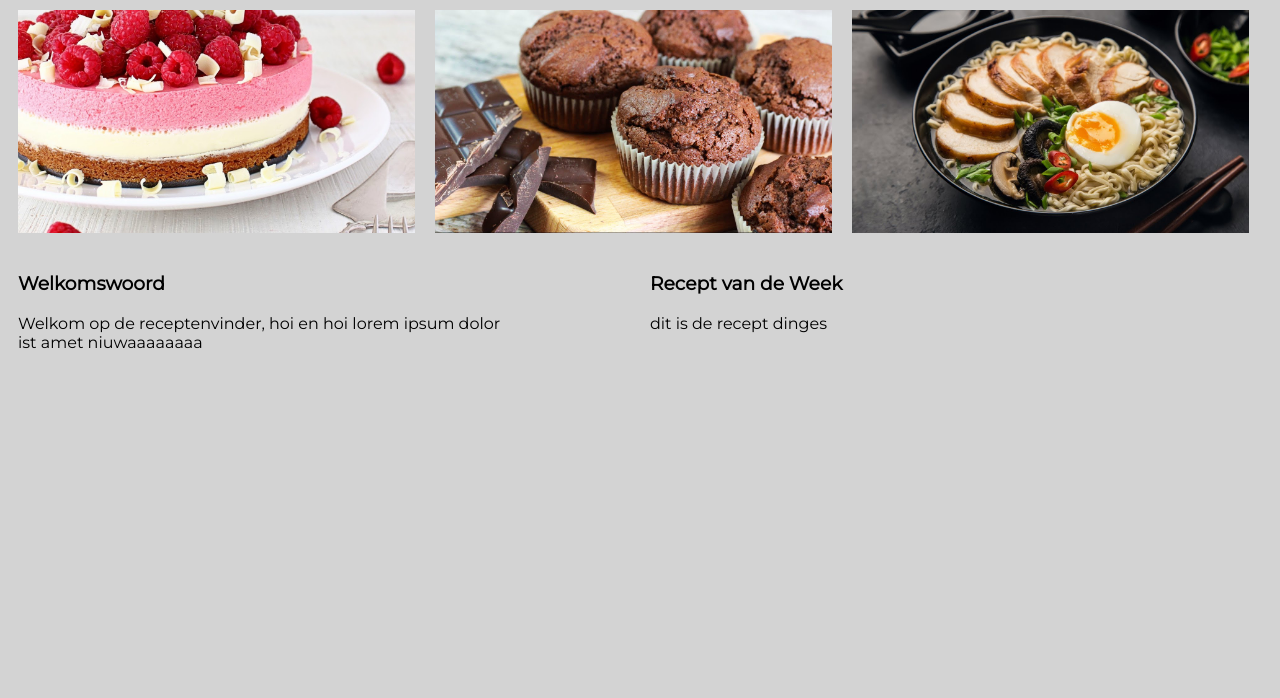
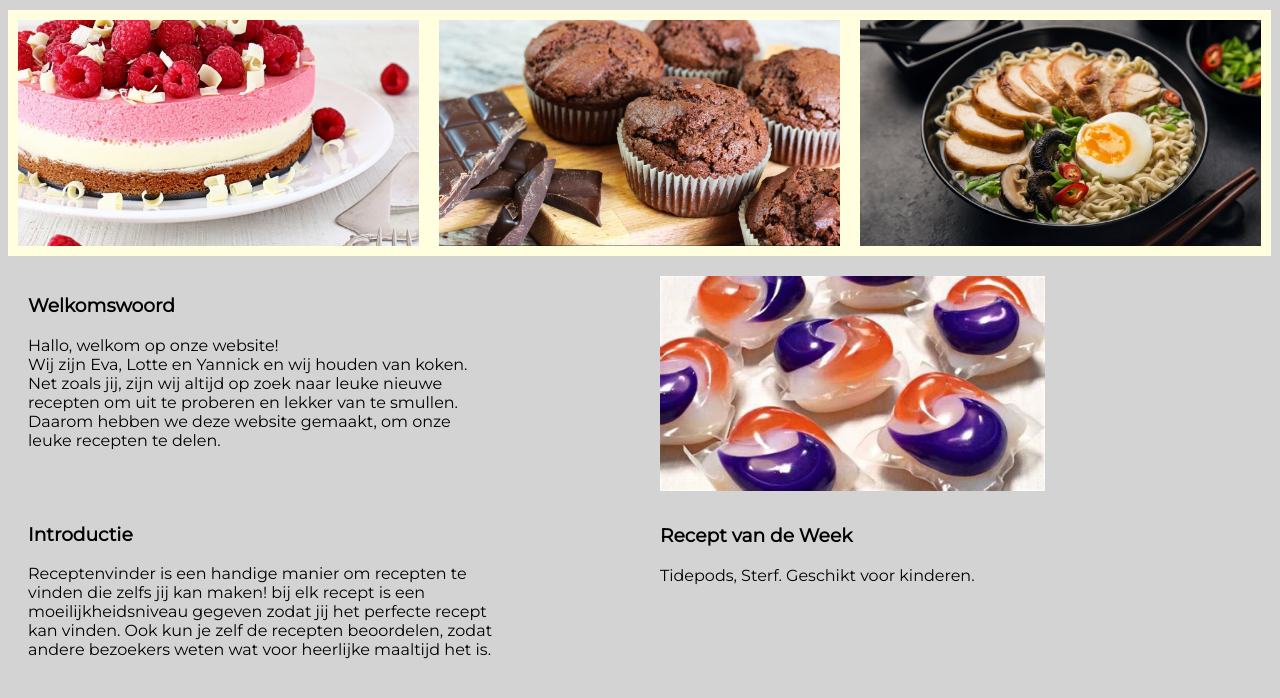
Before and after one commit to lotteevayenk/lotteevayenk.github.io, a PHP site: page / in a window 1280 px wide. Shown: the part 55-753 px from the top of the page. Run offline with PHP 8.4, Linux system fonts and the light colour scheme; some libraries are stand-ins or nearby versions.

Commit message:
test bitch

```diff
--- a/index.html
+++ b/index.html
@@ -19,11 +19,16 @@
     <img id="afb3" src="img/noodles1.jpeg">
     <div class="tekstblok1">
       <h3><b>Welkomswoord</b></h3>
-      <p>Welkom op de receptenvinder, hoi en hoi lorem ipsum dolor ist amet niuwaaaaaaaa</p>
+      <p>Hallo, welkom op onze website! </br>Wij zijn Eva, Lotte en Yannick en wij houden van koken. Net zoals jij, zijn wij altijd op zoek naar leuke nieuwe recepten om uit te proberen en lekker van te smullen. Daarom hebben we deze website gemaakt, om onze leuke recepten te delen.</p>
+      </br>
+      </br>
+      <h3><b>Introductie</b></h3>
+      <p>Receptenvinder is een handige manier om recepten te vinden die zelfs jij kan maken! bij elk recept is een moeilijkheidsniveau gegeven zodat jij het perfecte recept kan vinden. Ook kun je zelf de recepten beoordelen, zodat andere bezoekers weten wat voor heerlijke maaltijd het is. </p>
     </div>
     <div class="tekstblok2">
+      <img id="afb4" src="img/tidepods.jpeg">
       <h3><b>Recept van de Week</b></h3>
-      <p>dit is de recept dinges</p>
+      <p>Tidepods, Sterf. Geschikt voor kinderen.</p>
     </div>
   </body>
 </html>
--- a/stylesheet.css
+++ b/stylesheet.css
@@ -1,3 +1,5 @@
+@import "https://www.leafal.io/assets/css/reset.css";
+
 body {
   background-color: lightgrey;
   font-family: 'Montserrat', sans-serif;
@@ -12,7 +14,7 @@
   background-color: grey;
   list-style-type: none;
   padding: 0;
-  margin: 0;
+  margin: 0 0 10px 0;
   overflow: hidden;
 }
 
@@ -35,35 +37,43 @@
 
 /*BODY*/
 .tekstblok1 {
-  padding: 10px;
   display: block;
   width: 40%;
   float: left;
+  padding: 20px;
 }
 
 .tekstblok2 {
-  padding: 10px;
   display: block;
   width: 50%;
   float: right;
+  padding: 20px;
 }
 
 #afb1 {
-  width: 33%;
+  width: 33.3%;
   padding: 10px;
   float: left;
+  background-color: lightyellow;
 }
 
 #afb2 {
-  width: 33%;
+  width: 33.3%;
   padding: 10px;
   float: left;
+  background-color: lightyellow;
 }
 
 #afb3 {
-  width: 33%;
+  width: 33.3%;
   padding: 10px;
   float: left;
+  background-color: lightyellow;
+}
+
+#afb4 {
+  width: 65%;
+  margin-bottom: 10px;
 }
 
 @media screen and (max-width:750px) {
```
Also changed, not shown: img/tidepods.jpeg (added), 2 other files.
